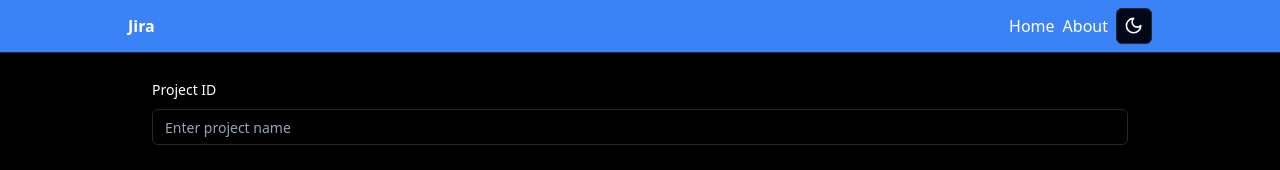
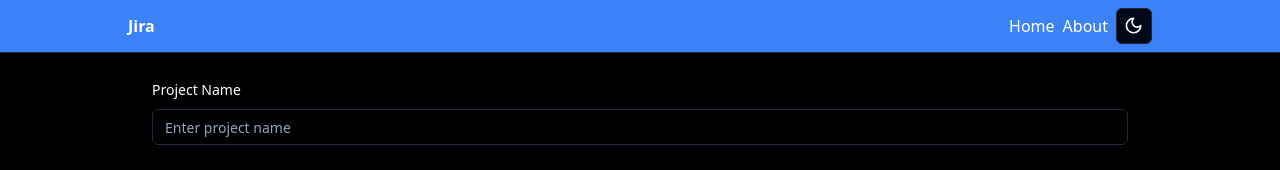
Before and after one commit to piotrokrutniak/jira-knock-off, a React (Vite) app: page /projects/create in a window 1280 px wide. Shown: the top 170 px of the page. Built offline with nearby package versions, Linux system fonts and the light colour scheme.

Commit message:
Field label fix

```diff
--- a/src/components/feature/projects/CreateProjectForm.tsx
+++ b/src/components/feature/projects/CreateProjectForm.tsx
@@ -15,7 +15,7 @@ import { HTMLInputTypeAttribute } from "react";
 import { Textarea } from "@components/ui/textarea";
 
 const formSchema = z.object({
-  id: z.string().min(2).max(50),
+  id: z.string().optional(),
   name: z.string().min(2).max(50),
   description: z.string().min(0).max(200).optional(),
 })
@@ -37,7 +37,7 @@ export const CreateProjectForm = () => {
   return (
     <Form {...form}>
       <form onSubmit={form.handleSubmit(onSubmit)} className="flex flex-col gap-8">
-        <ControlledFormInput name="name" control={form.control} label="Project ID" placeholder="Enter project name"/>
+        <ControlledFormInput name="name" control={form.control} label="Project Name" placeholder="Enter project name"/>
         <ControlledFormTextArea name="description" control={form.control} label="Project description" placeholder="Enter project description"/>
         <div className="flex gap-2 place-self-end">
           <Button variant={"secondary"} type="button" className="w-fit">Cancel</Button>
```
